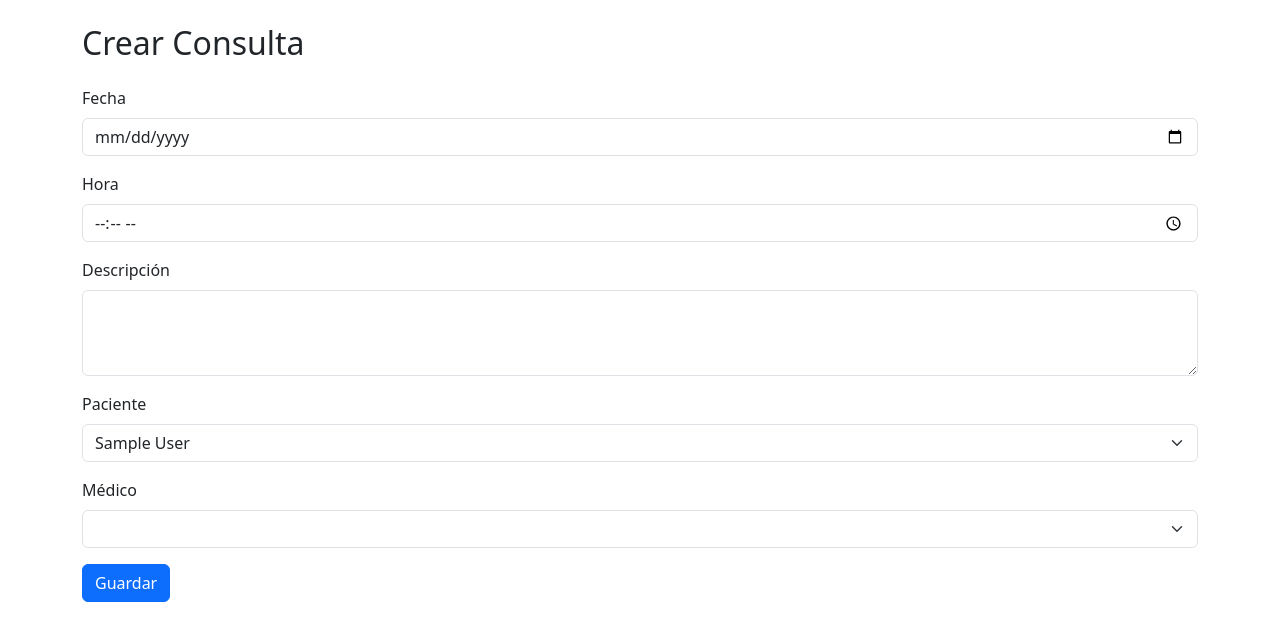
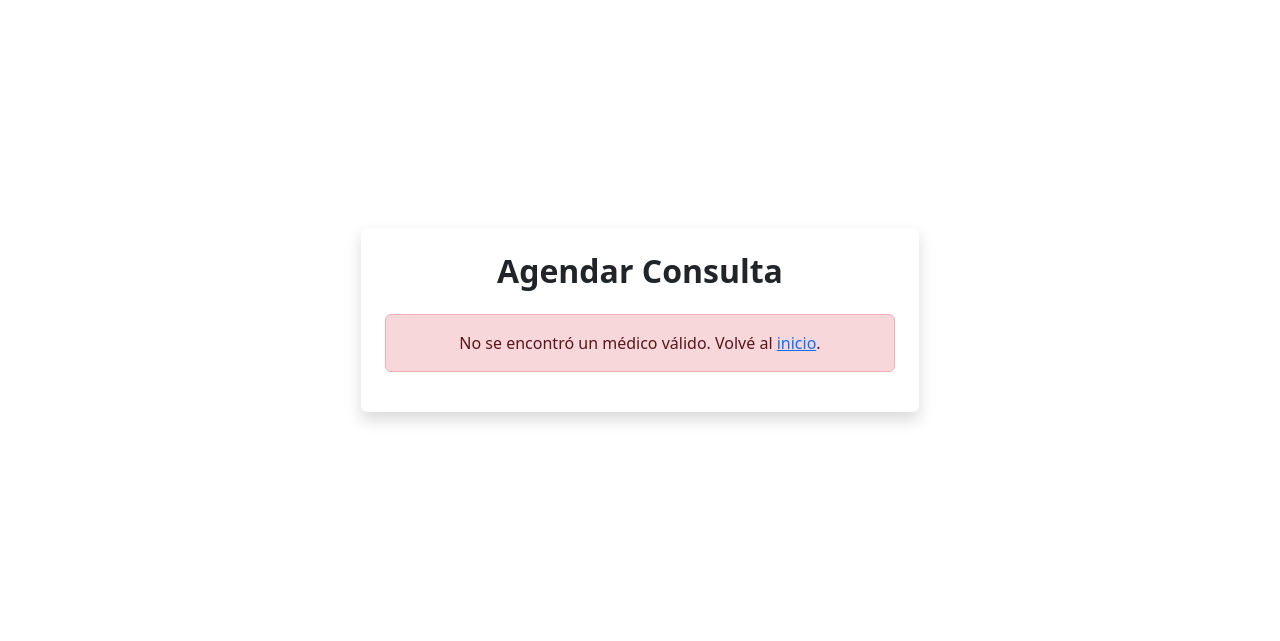
Before and after one commit to matecunille/Medify, a Django app: page /consultas/crear/ in a window 1280 px wide. Shown: the part 56-697 px from the top of the page. Run offline with Django 5.2, Linux system fonts and the light colour scheme; a user stored in the database is signed in; tables that the repository leaves empty hold one stand-in row (values such as "Sample post"); lists and menus that the app fills with data are empty.

Commit message:
crear_consulta.html ya funciona correctamente mostrando solo los horarios dispoibles

```diff
--- a/Main_App/urls.py
+++ b/Main_App/urls.py
@@ -14,18 +14,21 @@ Including another URLconf
     1. Import the include() function: from django.urls import include, path
     2. Add a URL to urlpatterns:  path('blog/', include('blog.urls'))
 """
+from datetime import date
+
 from django.contrib import admin
 from django.contrib.auth.decorators import login_required
 from django.shortcuts import redirect, render
 from django.urls import path, include
 
+from usuarios.services import UsuarioService
+
+
 @login_required
 def home(request):
-
-    context = {
-        'user' : request.user
-    }
-    return render(request, 'home.html',context)
+    medicos = UsuarioService.obtener_medicos()
+    pacientes = UsuarioService.obtener_pacientes()
+    return render(request, 'home.html', {'user': request.user,'medicos': medicos, 'pacientes': pacientes, 'hoy': date.today().isoformat()})
 
 urlpatterns = [
     path('', home , name='home'),
--- a/Templates/consultas/crear_consulta.html
+++ b/Templates/consultas/crear_consulta.html
@@ -4,19 +4,45 @@
 {% block title %}Crear Consulta{% endblock %}
 
 {% block content %}
-<div class="container mt-4">
-    <h2 class="mb-4">Crear Consulta</h2>
+<div class="container d-flex justify-content-center align-items-center" style="min-height: 80vh;">
+    <div class="col-md-8 col-lg-6 bg-white shadow rounded p-4">
+
+        <h2 class="text-center mb-4 fw-bold">Agendar Consulta</h2>
+
+        {% if not horarios_disponibles %}
+            <div>
+                {% if medico_preseleccionado %}
+                    <div class="alert alert-warning text-center">
+                        No hay horarios disponibles para el Dr. {{ medico_preseleccionado.get_full_name }} el {{ fecha }}.
+                    </div>
+                {% else %}
+                    <div class="alert alert-danger text-center">
+                        No se encontró un médico válido. Volvé al <a href="{% url 'home' %}">inicio</a>.
+                    </div>
+                {% endif %}
+            </div>
+        {% else %}
+        <p class="text-center mb-4">
+            Agendando con <strong>Dr. {{ medico_preseleccionado.get_full_name }}</strong> el <strong>{{ fecha }}</strong>
+        </p>
         <form method="post">
             {% csrf_token %}
 
+            <input type="hidden" name="medico" value="{{ medico_preseleccionado.id }}">
+
             <div class="mb-3">
                 <label for="fecha" class="form-label">Fecha</label>
-            <input type="date" class="form-control" id="fecha" name="fecha" value="{{ fecha }}" required>
+                <input type="date" class="form-control" id="fecha" name="fecha" value="{{ fecha }}" readonly>
             </div>
 
             <div class="mb-3">
                 <label for="hora" class="form-label">Hora</label>
-            <input type="time" class="form-control" id="hora" name="hora" required>
+                <select class="form-select" id="hora" name="hora" required>
+                    <option value="" disabled selected>Seleccionar horario</option>
+                    {% for turno in horarios_disponibles %}
+                        <option value="{{ turno }}">{{ turno }}</option>
+                    {% endfor %}
+                </select>
             </div>
 
             <div class="mb-3">
@@ -24,25 +50,13 @@
                 <textarea class="form-control" id="descripcion" name="descripcion" rows="3" required></textarea>
             </div>
 
-        <div class="mb-3">
-            <label for="paciente" class="form-label">Paciente</label>
-            <select class="form-select" id="paciente" name="paciente" required>
-                {% for paciente in pacientes %}
-                    <option value="{{ paciente.id }}">{{ paciente }}</option>
-                {% endfor %}
-            </select>
+            <div class="d-flex justify-content-between">
+                <a href="{% url 'home' %}" class="btn btn-secondary">Cancelar</a>
+                <button type="submit" class="btn btn-primary" {% if not horarios_disponibles %}disabled{% endif %}>Guardar</button>
             </div>
+        </form>
+        {% endif %}
 
-        <div class="mb-3">
-            <label for="medico" class="form-label">Médico</label>
-            <select class="form-select" id="medico" name="medico" required>
-                {% for medico in medicos %}
-                    <option value="{{ medico.id }}">{{ medico }}</option>
-                {% endfor %}
-            </select>
     </div>
-
-        <button type="submit" class="btn btn-primary">Guardar</button>
-    </form>
 </div>
 {% endblock %}
--- a/consultas/models/Consulta.py
+++ b/consultas/models/Consulta.py
@@ -1,10 +1,31 @@
 from django.db import models
-from usuarios.models import Usuario
+from django.conf import settings
 
+HORARIOS_CHOICES = [
+    ('09:00', '09:00'),
+    ('10:00', '10:00'),
+    ('11:00', '11:00'),
+    ('12:00', '12:00'),
+    ('13:00', '13:00'),
+    ('14:00', '14:00'),
+    ('15:00', '15:00'),
+    ('16:00', '16:00'),
+]
 
 class Consulta(models.Model):
-    paciente = models.ForeignKey(Usuario, on_delete=models.CASCADE, related_name='consultas_como_paciente')
-    medico = models.ForeignKey(Usuario, on_delete=models.CASCADE, related_name='consultas_como_medico')
     fecha = models.DateField()
-    hora = models.TimeField()
+    hora = models.CharField(max_length=5, choices=HORARIOS_CHOICES)
     descripcion = models.TextField()
+    paciente = models.ForeignKey(
+        settings.AUTH_USER_MODEL,
+        on_delete=models.CASCADE,
+        related_name='consultas_como_paciente'
+    )
+    medico = models.ForeignKey(
+        settings.AUTH_USER_MODEL,
+        on_delete=models.CASCADE,
+        related_name='consultas_como_medico'
+    )
+
+    def __str__(self):
+        return f'{self.fecha} {self.hora} - {self.paciente} con {self.medico}'
--- a/consultas/models/__init__.py
+++ b/consultas/models/__init__.py
@@ -1,3 +1,3 @@
-from .Consulta import Consulta
+from .Consulta import Consulta,HORARIOS_CHOICES
 from .Tratamiento import Tratamiento
 from .Receta import Receta
--- a/consultas/views.py
+++ b/consultas/views.py
@@ -27,20 +27,29 @@ def crear_consulta(request):
         fecha = request.POST.get('fecha')
         hora = request.POST.get('hora')
         descripcion = request.POST.get('descripcion')
-        paciente_id = request.POST.get('paciente')
+        paciente_id = request.user.id
         medico_id = request.POST.get('medico')
 
-        ConsultaService.crear_consulta(fecha, hora, descripcion, paciente_id, medico_id)
+        ConsultaService.crear_consulta(fecha=fecha,hora= hora,descripcion= descripcion, paciente= paciente_id,medico= medico_id)
 
-        return redirect('lista_consultas')
+        return redirect('home')
 
-    medicospacientes = UsuarioService.obtener_todos()
     fecha_param = request.GET.get('fecha')
-    pacientes = medicospacientes.filter(rol='paciente')
-    medicos = medicospacientes.filter(rol='medico')
+    medico_id = request.GET.get('medico_id')
+    medico_preseleccionado = None
+    horarios_disponibles = []
+
+    if medico_id and fecha_param:
+            medico_preseleccionado = UsuarioService.obtener_por_id(medico_id)
+            print('Medico: ' + medico_preseleccionado.first_name)
+            if medico_preseleccionado.rol != "medico":
+                medico_preseleccionado = None
+            else:
+                horarios_disponibles = UsuarioService.obtener_horarios_disponibles(medico_id, fecha_param)
+                print('Horarios: ' + horarios_disponibles.__str__())
     context = {
         'fecha': fecha_param,
-        'pacientes': pacientes,
-        'medicos': medicos
+        'medico_preseleccionado': medico_preseleccionado,
+        'horarios_disponibles': horarios_disponibles,
     }
     return render(request, 'consultas/Crear_consulta.html', context)
--- a/usuarios/services/UsuarioService.py
+++ b/usuarios/services/UsuarioService.py
@@ -1,4 +1,6 @@
+from consultas.services.ConsultaService import ConsultaService
 from usuarios.repositories import UsuarioRepository
+from consultas.models import HORARIOS_CHOICES
 
 class UsuarioService:
 
@@ -40,3 +42,22 @@ class UsuarioService:
     def buscar_por_email(email):
         from usuarios.models import Usuario
         return Usuario.objects.filter(email=email).first()
+
+    @staticmethod
+    def obtener_medicos():
+        return UsuarioRepository.obtener_todos().filter(rol='medico')
+
+    @staticmethod
+    def obtener_pacientes():
+        return UsuarioRepository.obtener_todos().filter(rol='paciente')
+
+    @staticmethod
+    def obtener_por_id(usuario_id):
+        return UsuarioRepository.obtener_por_id(usuario_id)
+
+    @staticmethod
+    def obtener_horarios_disponibles(medico_id, fecha_param):
+        consultas_ocupadas = ConsultaService.obtener_consultas_por_medico(medico_id=medico_id).filter(fecha=fecha_param)
+        horarios_ocupados = [consulta.hora for consulta in consultas_ocupadas]
+        turnos_disponibles = [hora for hora, _ in HORARIOS_CHOICES if hora not in horarios_ocupados]
+        return turnos_disponibles
```
Also changed, not shown: Templates/home.html (+26 -1 lines), consultas/repositories/ConsultaRepository.py (+9 -4 lines), consultas/services/ConsultaService.py (+7 -2 lines), usuarios/views.py (+2 -7 lines). Lines whose indentation alone changed are shown as unchanged.
